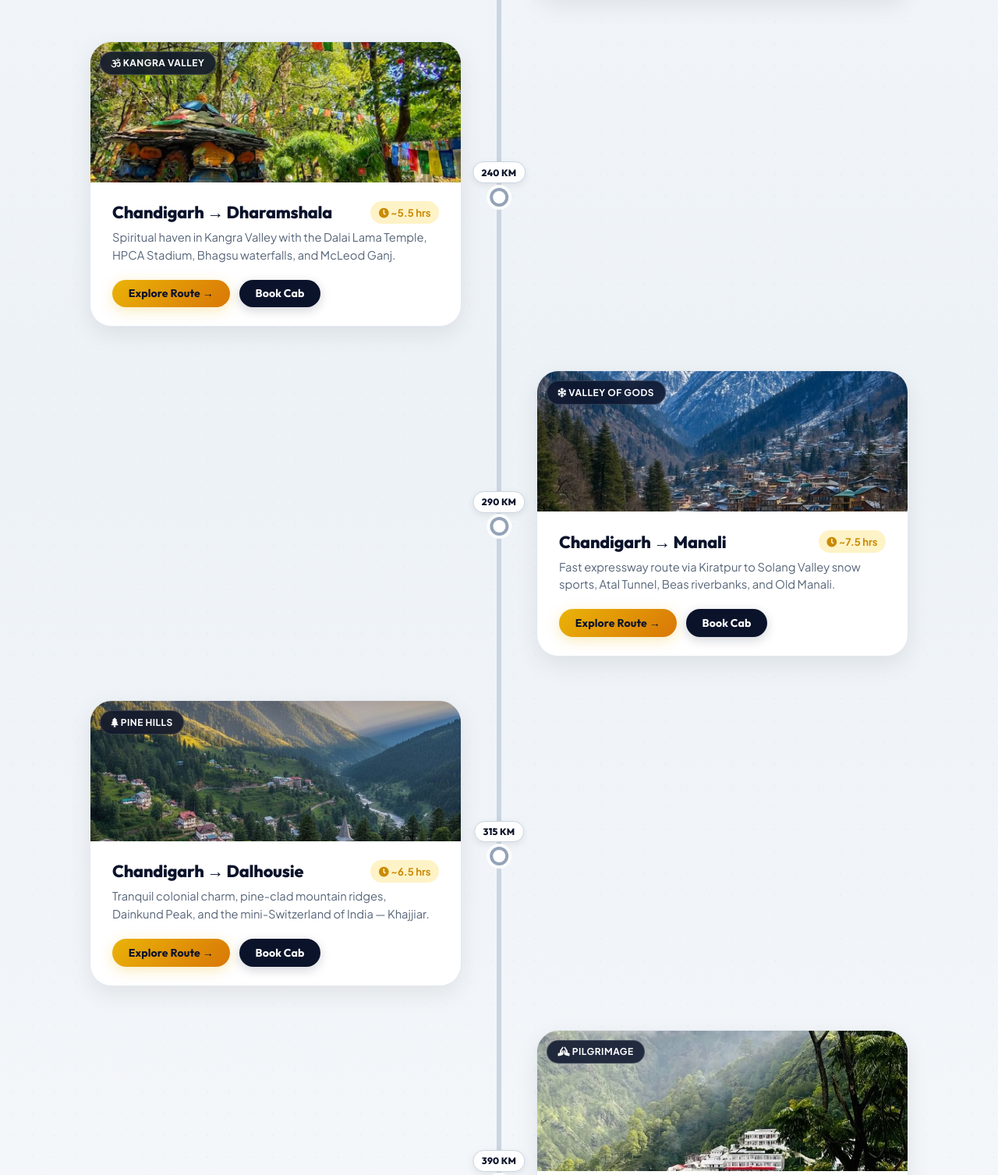
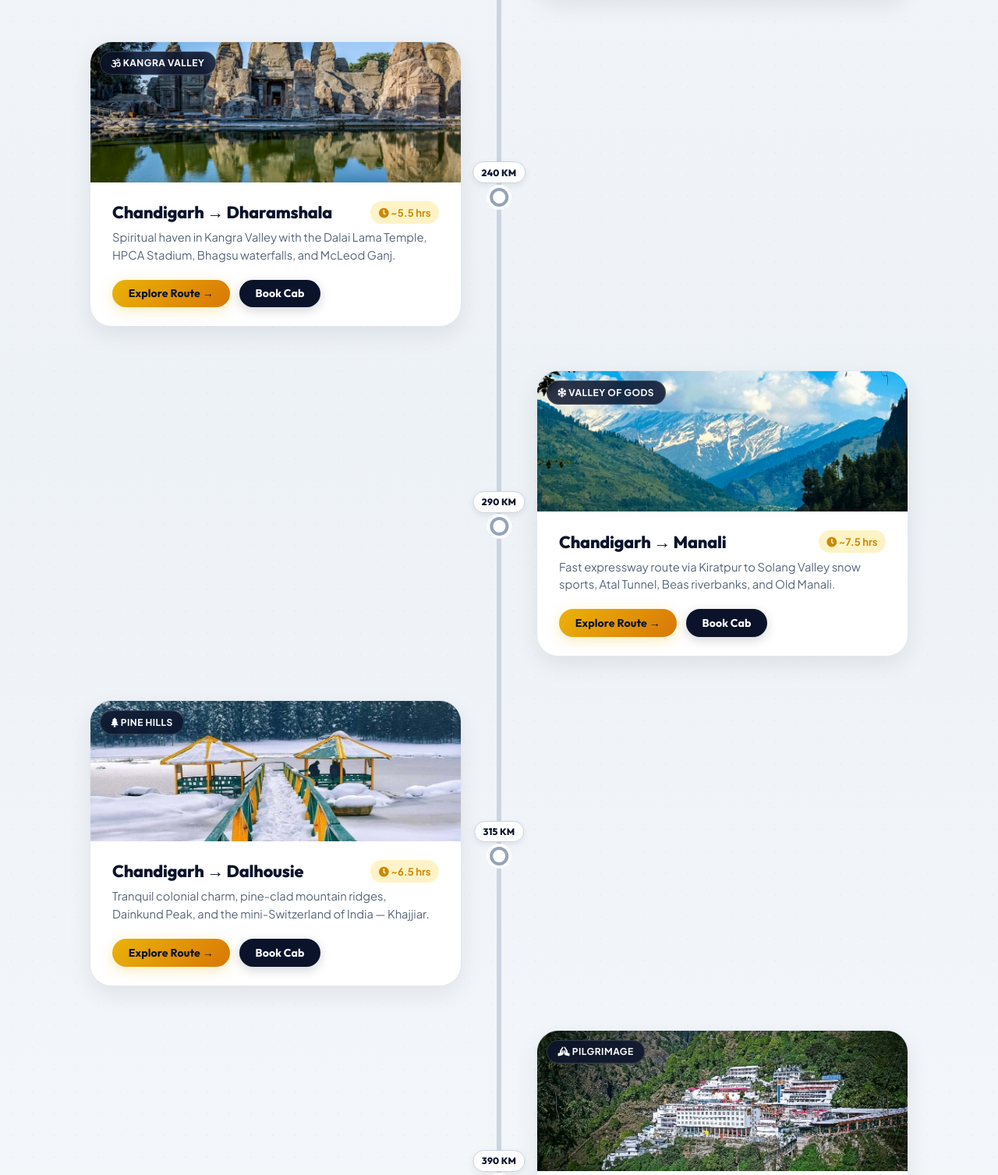
Before and after one commit to avnii-jain/viprides, a plain HTML site: page index.html in a window 1280 px wide. Shown: the part 1990-3497 px from the top of the page at 78% size. Drawn offline with Linux system fonts and the light colour scheme.

Commit message:
Update Chandigarh Journey Path milestone cards with high quality images for Shimla, Dharamshala, Manali, Dalhousie, and Katra

```diff
--- a/index.html
+++ b/index.html
@@ -201,7 +201,7 @@
         <div class="route-timeline-item item-left active-milestone" data-dest-key="shimla" data-milestone-index="0">
           <div class="timeline-card-box" onclick="openDestinationModal('shimla')">
             <div class="timeline-card-img-wrap">
-              <img src="assets/img/hero/shimla-hero.jpg" alt="Chandigarh to Shimla" loading="lazy">
+              <img src="assets/img/timeline/shimla.jpg" alt="Chandigarh to Shimla" loading="lazy">
               <span class="timeline-card-tag"><i class="fas fa-mountain"></i> Himachal</span>
             </div>
             <div class="timeline-card-body">
@@ -271,7 +271,7 @@
         <div class="route-timeline-item item-left" data-dest-key="dharamshala" data-milestone-index="2">
           <div class="timeline-card-box" onclick="openDestinationModal('dharamshala')">
             <div class="timeline-card-img-wrap">
-              <img src="assets/img/hero/dharamshala-hero.jpg" alt="Chandigarh to Dharamshala" loading="lazy">
+              <img src="assets/img/timeline/dharamshala.jpg" alt="Chandigarh to Dharamshala" loading="lazy">
               <span class="timeline-card-tag"><i class="fas fa-om"></i> Kangra Valley</span>
             </div>
             <div class="timeline-card-body">
@@ -306,7 +306,7 @@
         <div class="route-timeline-item item-right" data-dest-key="manali" data-milestone-index="3">
           <div class="timeline-card-box" onclick="openDestinationModal('manali')">
             <div class="timeline-card-img-wrap">
-              <img src="assets/img/hero/manali-hero.png" alt="Chandigarh to Manali" loading="lazy">
+              <img src="assets/img/timeline/manali.jpg" alt="Chandigarh to Manali" loading="lazy">
               <span class="timeline-card-tag"><i class="fas fa-snowflake"></i> Valley of Gods</span>
             </div>
             <div class="timeline-card-body">
@@ -341,7 +341,7 @@
         <div class="route-timeline-item item-left" data-dest-key="dalhousie" data-milestone-index="4">
           <div class="timeline-card-box" onclick="openDestinationModal('dalhousie')">
             <div class="timeline-card-img-wrap">
-              <img src="assets/img/hero/dalhousie-hero.png" alt="Chandigarh to Dalhousie" loading="lazy">
+              <img src="assets/img/timeline/dalhousie.jpg" alt="Chandigarh to Dalhousie" loading="lazy">
               <span class="timeline-card-tag"><i class="fas fa-tree"></i> Pine Hills</span>
             </div>
             <div class="timeline-card-body">
@@ -376,7 +376,7 @@
         <div class="route-timeline-item item-right" data-dest-key="katra" data-milestone-index="5">
           <div class="timeline-card-box" onclick="openDestinationModal('katra')">
             <div class="timeline-card-img-wrap">
-              <img src="assets/img/hero/katra-hero.jpg" alt="Chandigarh to Katra" loading="lazy">
+              <img src="assets/img/timeline/katra.jpg" alt="Chandigarh to Katra" loading="lazy">
               <span class="timeline-card-tag"><i class="fas fa-praying-hands"></i> Pilgrimage</span>
             </div>
             <div class="timeline-card-body">
```
Also changed, not shown: assets/img/timeline/dalhousie.jpg (added), assets/img/timeline/dharamshala.jpg (added), assets/img/timeline/katra.jpg (added), assets/img/timeline/manali.jpg (added), assets/img/timeline/shimla.jpg (added).
